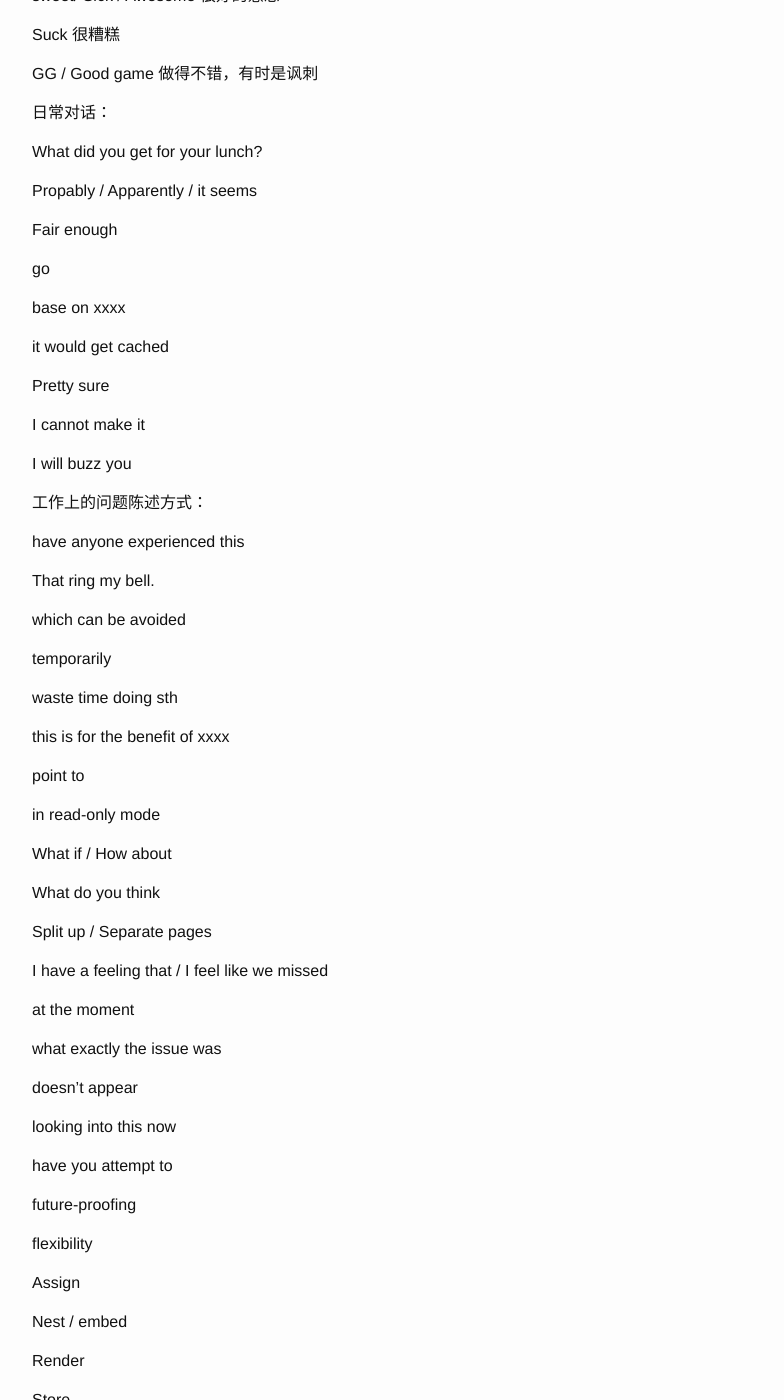
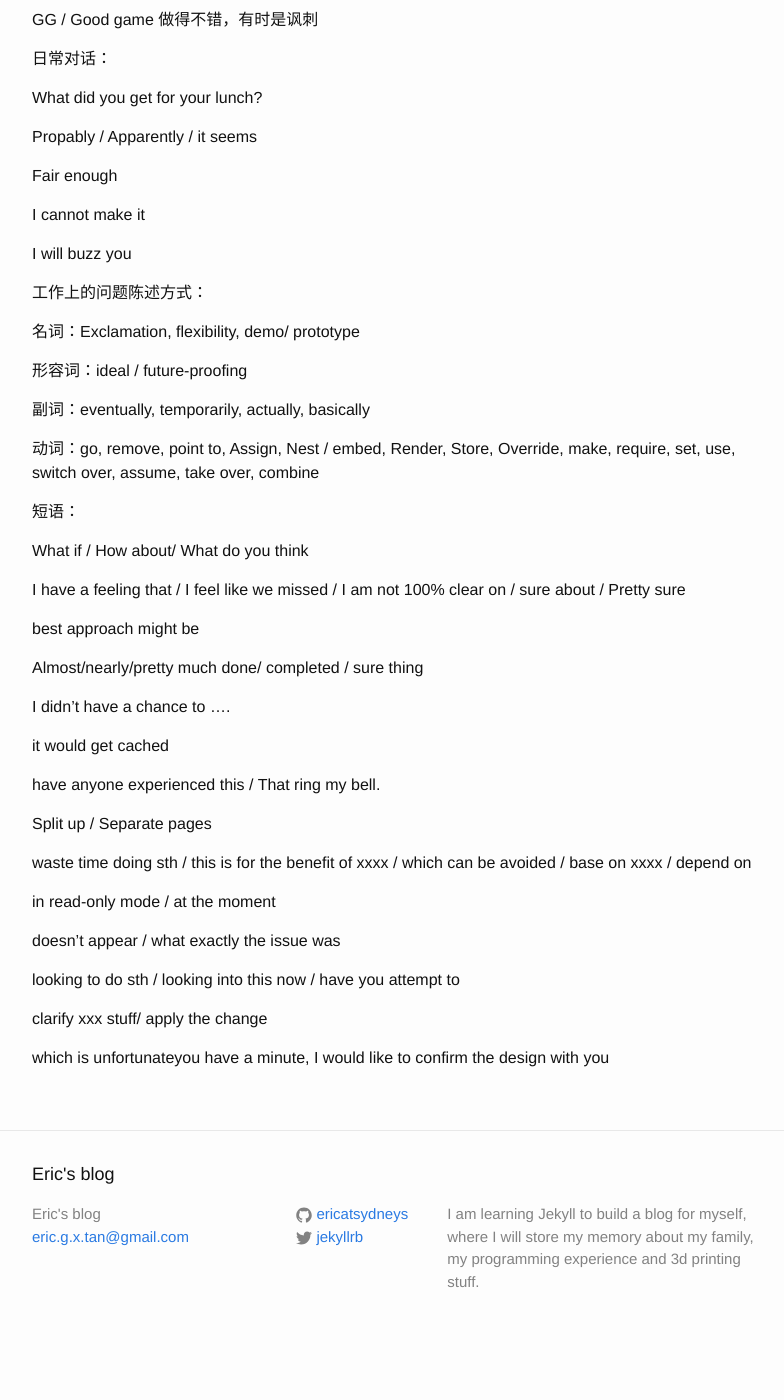
Before and after one commit to ericatsydney/ericatsydney.github.io, a Jekyll site: the page built from _posts/2016-06-03-make-yourself-understood.markdown, in a window 1280 px wide and 1400 px high, scrolled down 513 px. Shown: the whole window, without its empty margins (238-1022 px from the left). Built offline with Jekyll 4.4.1, drawn with Linux system fonts in a browser that asks for light colours; after the commit the page ends 1866 px from its top, so only the background shows below that; some of the changed text lies outside the part shown.

Commit message:
Update one posts.

```diff
--- a/_posts/2016-06-03-make-yourself-understood.markdown
+++ b/_posts/2016-06-03-make-yourself-understood.markdown
@@ -34,114 +34,46 @@
 
 Fair enough
 
-go
-
-base on xxxx
-
-it would get cached
-
-Pretty sure
-
 I cannot make it
 
 I will buzz you
 
 工作上的问题陈述方式：
 
-have anyone experienced this
+名词：Exclamation, flexibility, demo/ prototype
 
-That ring my bell.
+形容词：ideal / future-proofing
 
-which can be avoided
+副词：eventually, temporarily, actually, basically
 
-temporarily
+动词：go, remove, point to, Assign, Nest / embed, Render, Store, Override, make, require, set, use, switch over, assume, take over, combine
 
-waste time doing sth
+短语：
 
-this is for the benefit of xxxx
+What if / How about/ What do you think
 
-point to
+I have a feeling that / I feel like we missed / I am not 100% clear on / sure about / Pretty sure
 
-in read-only mode
+best approach might be
 
-What if / How about
+Almost/nearly/pretty much done/ completed / sure thing
 
-What do you think
+I didn't have a chance to ....
+
+it would get cached
+
+have anyone experienced this / That ring my bell.
 
 Split up / Separate pages
 
-I have a feeling that / I feel like we missed
+waste time doing sth / this is for the benefit of xxxx / which can be avoided  / base on xxxx / depend on
 
-at the moment
+in read-only mode / at the moment
 
-what exactly the issue was
+doesn't appear / what exactly the issue was
 
-doesn't appear
+looking to do sth / looking into this now / have you attempt to
 
-looking into this now
+clarify xxx stuff/ apply the change
 
-have you attempt to
-
-future-proofing
-
-flexibility
-
-Assign
-
-Nest / embed
-
-Render
-
-Store
-
-Override
-
-make
-
-require
-
-set
-
-use
-
-ideal
-
-assume
-
-depend on
-
-happy
-
-combine
-
-apply the change
-
-best approach might be
-
-remove
-
-I am not 100% clear on / sure about
-
-Almost/nearly/pretty much done/ completed
-
-demo/ prototype
-
-sure thing
-
-clarify xxx stuff
-
-actually, basically
-
-looking to do sth
-
-switch over
-
-take over
-
-which is unfortunate
-
-I didn't have a chance to ....
-
-Do you have a minute, I would like to confirm the design with you
-
-感叹号
+which is unfortunateyou have a minute, I would like to confirm the design with you
```
Also changed, not shown: other parts of _posts/2016-06-03-make-yourself-understood.markdown (+6 -6 lines).
